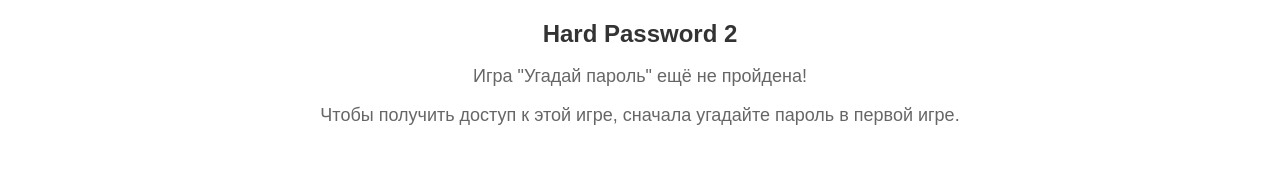
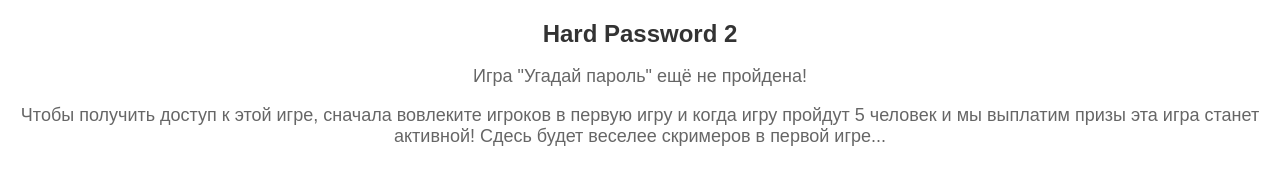
Before and after one commit to ARTEM-web-hue/Game, a plain HTML site: page hard-password-2.html in a window 1280 px wide. Drawn offline with Linux system fonts and the light colour scheme.

Commit message:
Update hard-password-2.html

```diff
--- a/hard-password-2.html
+++ b/hard-password-2.html
@@ -24,6 +24,6 @@
 <body>
     <h1>Hard Password 2</h1>
     <p>Игра "Угадай пароль" ещё не пройдена!</p>
-    <p>Чтобы получить доступ к этой игре, сначала угадайте пароль в первой игре.</p>
+    <p>Чтобы получить доступ к этой игре, сначала вовлеките игроков в первую игру и когда игру пройдут 5 человек и мы выплатим призы эта игра станет активной! Сдесь будет веселее скримеров в первой игре...</p>
 </body>
 </html>
```
